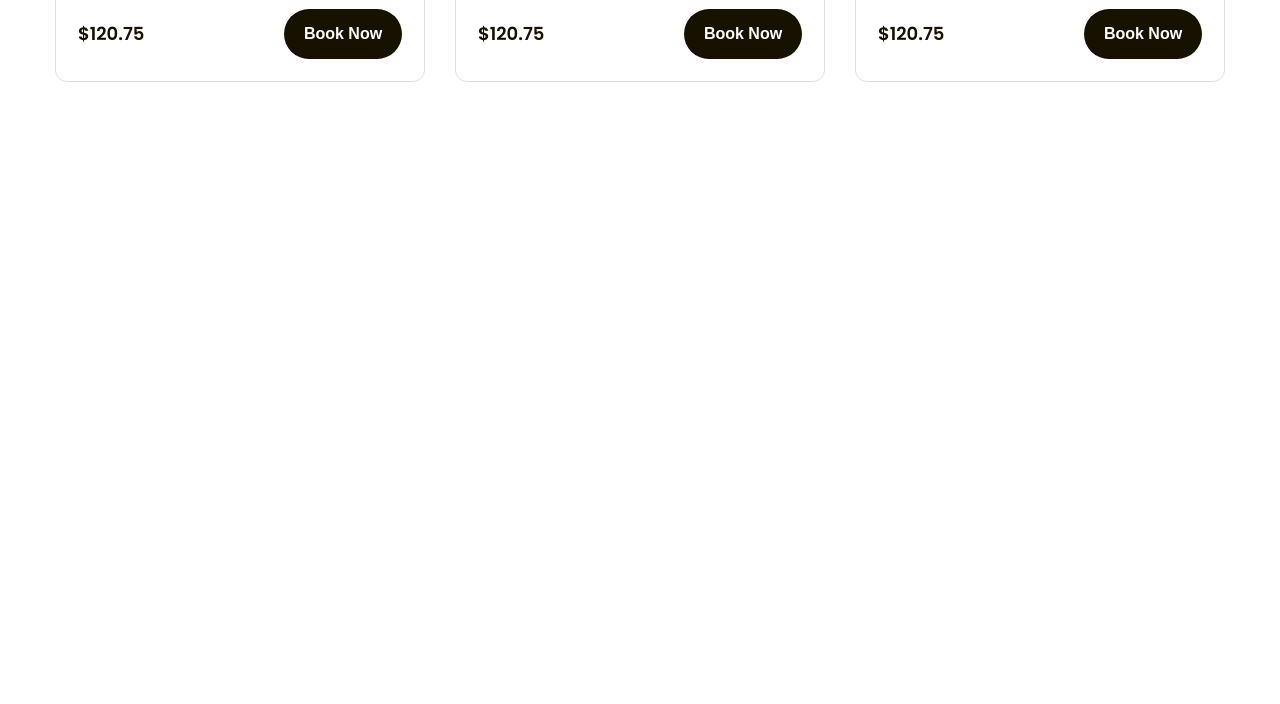
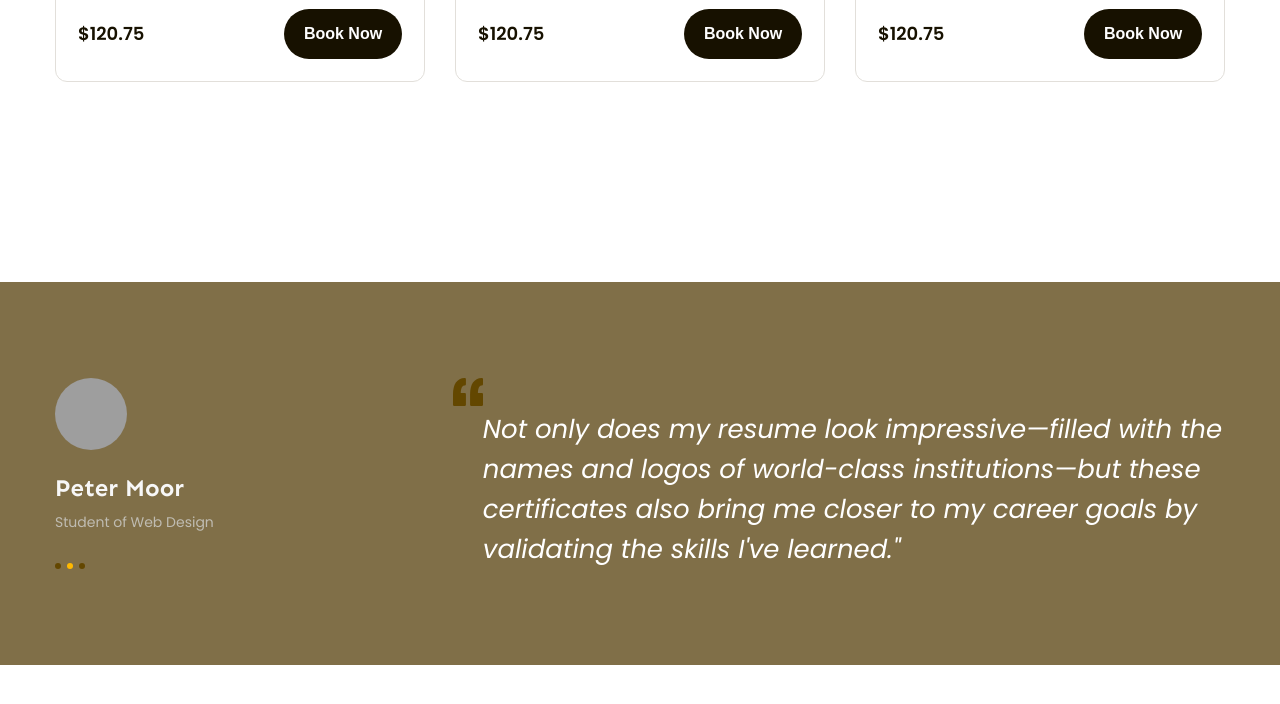
Before and after one commit to tatdatdesigner/figma-to-html, a plain HTML site: page index.html in a window 1280 px wide. Shown: the part 1694-2398 px from the top of the page. Drawn offline with Linux system fonts and the light colour scheme; grey boxes are pictures that could not be loaded.

Commit message:
lam phan feedback

```diff
--- a/assets/css/style.css
+++ b/assets/css/style.css
@@ -367,3 +367,69 @@ line-height: 1.67; /* 166.667% */
 .popular .course-item .btn-book:hover{
   background: var(--primary-color);
 }
+
+/* ###### feedback ######### */
+.feedback{
+  padding: 96px 0;
+  margin-top: 135px;
+  background: #806f48;
+}
+.feedback .feedback-item{
+  display: flex;
+}
+.feedback .feedback-item .info .avatar{
+  width: 72px;
+  height: 72px;
+  border-radius: 50%;
+  object-fit: cover;
+}
+.feedback .feedback-item .info .desc-name{
+  margin-top: 18px;
+  width: 130px;
+  color: #F7F7F7;
+  font-family: var(--font-heading);
+  font-size: 2.4rem;
+  font-weight: 700;
+  line-height: 1.42; /* 141.667% */
+}
+.feedback .feedback-item .info .desc-class{
+  margin-top: 4px;
+  width: 159px;
+  color: #BFBCB2;
+  font-size: 1.4rem;
+  line-height: 1.86; /* 185.714% */
+}
+.feedback .feedback-item .info .dots{
+  gap: 6px;
+  display: flex;
+  margin-top: 28px;
+}
+.feedback-item .info .dot{
+  width: 6px;
+  height: 6px;
+  border-radius: 50%;
+  background: #634700;
+  cursor: pointer;
+}
+.feedback-item .info .dot.active{
+  background: var(--primary-color);
+  cursor: default;
+}
+
+.feedback .feedback-item .content{
+  width: 66%;
+  margin-left: auto;
+}
+.feedback .feedback-item .content .open-quotes{
+  width: 30px;
+  height: 28px;
+  fill: #634700;
+}
+.feedback .feedback-item .content blockquote{
+  margin-left: 30px;
+  width: 740px;
+  color: #FFF;
+  font-size: 2.6rem;
+  font-style: italic;
+  line-height: 1.54; /* 153.846% */
+}
--- a/index.html
+++ b/index.html
@@ -263,6 +263,44 @@
           </div>
         </div>
       </div>
+      <!-- feedback -->
+      <div class="feedback">
+        <div class="main-content">
+          <div class="feedbak-list">
+            <div class="feedback-item">
+              <!-- khoi ben trai -->
+              <div class="info">
+                <img
+                  src="./assets/img/icon/image-Peter.svg"
+                  alt="Peter Moor"
+                  class="avatar"
+                />
+                <p class="desc desc-name">Peter Moor</p>
+                <p class="desc desc-class">Student of Web Design</p>
+                <div class="dots">
+                  <span class="dot"></span>
+                  <span class="dot active"></span>
+                  <span class="dot"></span>
+                </div>
+              </div>
+              <!-- khoi ben phai -->
+              <div class="content">
+                <img
+                  src="./assets/img/icon/open-quote.svg"
+                  alt=""
+                  class="open-quotes"
+                />
+                <blockquote>
+                  Not only does my resume look impressive—filled with the names
+                  and logos of world-class institutions—but these certificates
+                  also bring me closer to my career goals by validating the
+                  skills I've learned."
+                </blockquote>
+              </div>
+            </div>
+          </div>
+        </div>
+      </div>
     </div>
   </body>
 </html>
```
Also changed, not shown: assets/img/icon/open-quote.svg (added), 1 other file. Lines whose indentation alone changed are shown as unchanged.
